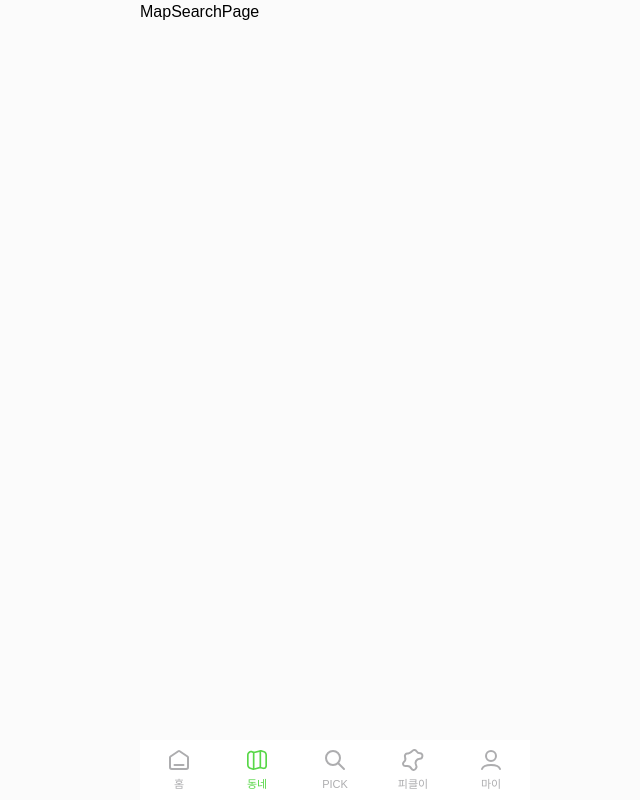
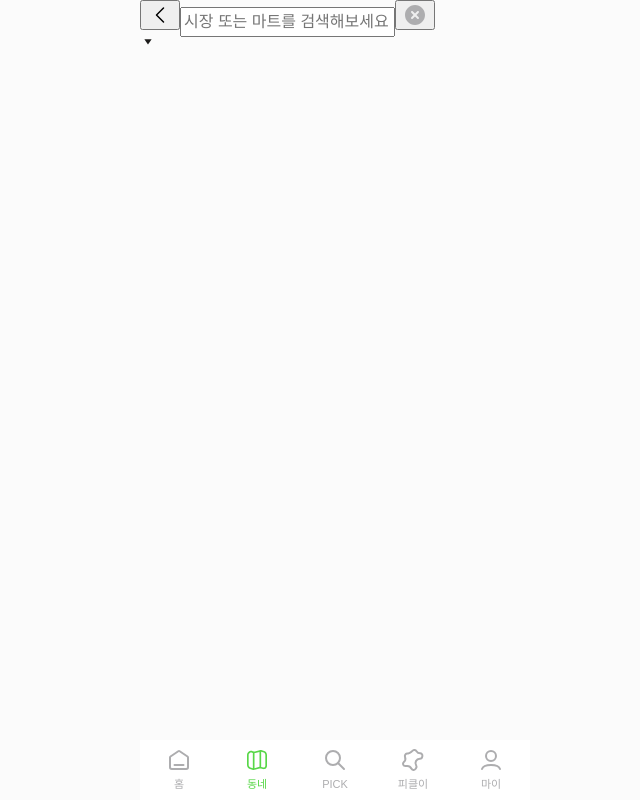
Before and after one commit to tgyeongt/PICKL_FE, a React (Vite) app: page /map/search-map in a window 1280 px wide. Shown: the whole page, without its empty margins (305-945 px from the left). Built offline with nearby package versions, Linux system fonts and the light colour scheme; no server answers; a web font is replaced by a local one.

Commit message:
✨ Feat: MapSearchPage - 기본 구조 생성

```diff
--- a/src/routes/map/MapSearchPage.jsx
+++ b/src/routes/map/MapSearchPage.jsx
@@ -1,3 +1,78 @@
+import { useState } from "react";
+import { useNavigate } from "react-router-dom";
+import { useAtomValue } from "jotai";
+import { selectedAddressAtom } from "./state/addressAtom";
+import styled from "styled-components";
+import backIcon from "@icon/map/backButtonIcon.svg";
+import clearIcon from "@icon/map/x-circle.svg";
+import DropdownIcon from "@icon/map/dropdown.svg";
+
 export default function MapSearchPage() {
-  return <p>MapSearchPage</p>;
+  const navigate = useNavigate();
+  const selectedAddress = useAtomValue(selectedAddressAtom);
+  const [keyword, setKeyword] = useState("");
+
+  return (
+    <MapSearchWrapper>
+      <SearchBar>
+        <BackButton onClick={() => navigate(-1)}>
+          <BackIcon src={backIcon} alt="뒤로가기" />
+        </BackButton>
+        <SearchInput
+          value={keyword}
+          onChange={(e) => setKeyword(e.target.value)}
+          placeholder="시장 또는 마트를 검색해보세요"
+        />
+        <ClearButton>
+          <ClearIcon src={clearIcon} alt="지우기" onClick={() => setKeyword("")} />
+        </ClearButton>
+      </SearchBar>
+      <LocationBox onClick={() => navigate("/map/edit-location")}>
+        <AddressTextWrapper>
+          <AddressText>{selectedAddress.roadAddress || selectedAddress.jibunAddress}</AddressText>
+          <DropdownImg src={DropdownIcon} alt="드롭다운" />
+        </AddressTextWrapper>
+      </LocationBox>
+      <LocationBox></LocationBox>
+    </MapSearchWrapper>
+  );
 }
+
+const MapSearchWrapper = styled.div``;
+
+const SearchBar = styled.div``;
+
+const BackButton = styled.button``;
+
+const BackIcon = styled.img``;
+
+const SearchInput = styled.input``;
+
+const ClearButton = styled.button``;
+
+const ClearIcon = styled.img``;
+
+const LocationBox = styled.div`
+  cursor: pointer;
+`;
+
+const AddressTextWrapper = styled.div`
+  display: flex;
+  flex-direction: row;
+  align-items: center;
+  gap: 3px;
+`;
+
+const AddressText = styled.span`
+  color: #000;
+  font-family: Pretendard;
+  font-size: 13.5px;
+  font-style: normal;
+  font-weight: 700;
+  line-height: 20px;
+`;
+
+const DropdownImg = styled.img`
+  width: 9.5px;
+  height: 8px;
+`;
```
